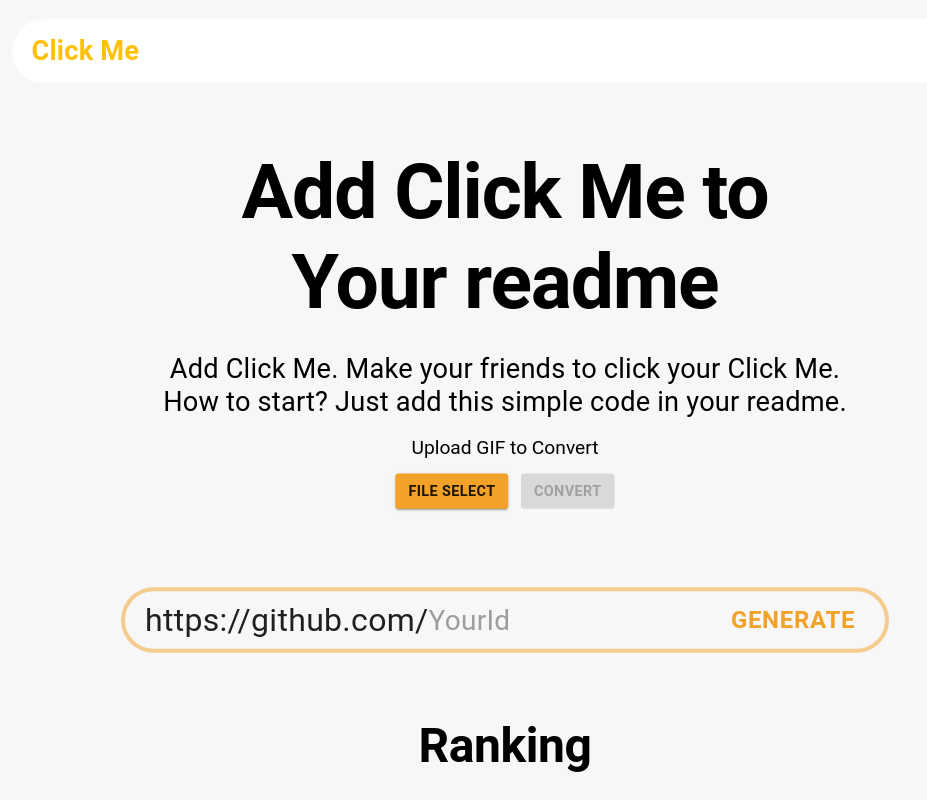
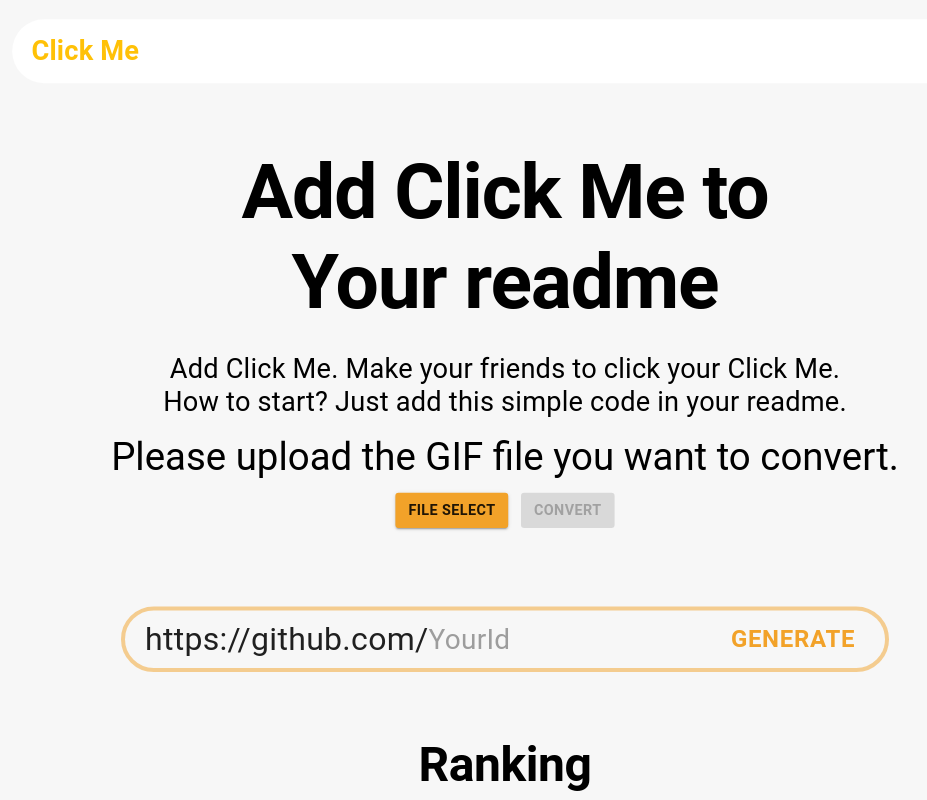
Before and after one commit to SilentBombers/click-me-front, a Next.js app: page /main in a window 1280 px wide. Shown: the top 800 px of the page, without its empty margins (135-1062 px from the left). Built offline with nearby package versions, Linux system fonts and the light colour scheme; no server answers.

Commit message:
refactor: api base url 통일

```diff
--- a/app/main/page.tsx
+++ b/app/main/page.tsx
@@ -22,7 +22,7 @@
 import AreaChart from "@/components/AreaChart";
 import {DailyClick, DailyClicksResponse} from "@/app/type/daily-clicks";
 
-const API_BASE_URL = process.env.NEXT_PUBLIC_API_URL;
+const API_BASE_URL = process.env.NEXT_PUBLIC_API_BASE_URL;
 
 const theme = createTheme({
     palette: {
--- a/components/UploadGif.tsx
+++ b/components/UploadGif.tsx
@@ -60,7 +60,7 @@
 
     return (
         <Box sx={{ textAlign: "center", padding: "20px" }}>
-            <Typography variant="h5">Upload GIF to Convert</Typography>
+            <Typography variant="h3">Please upload the GIF file you want to convert.</Typography>
             <Button
                 variant="contained"
                 sx={{
```
